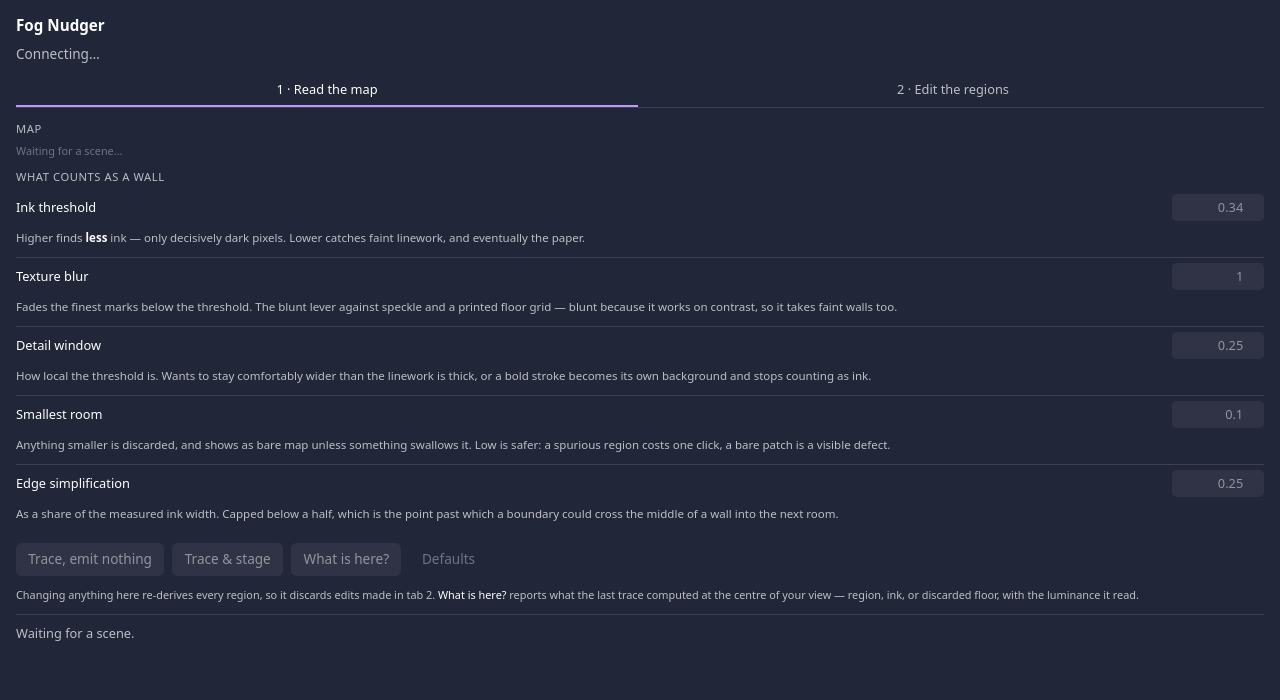
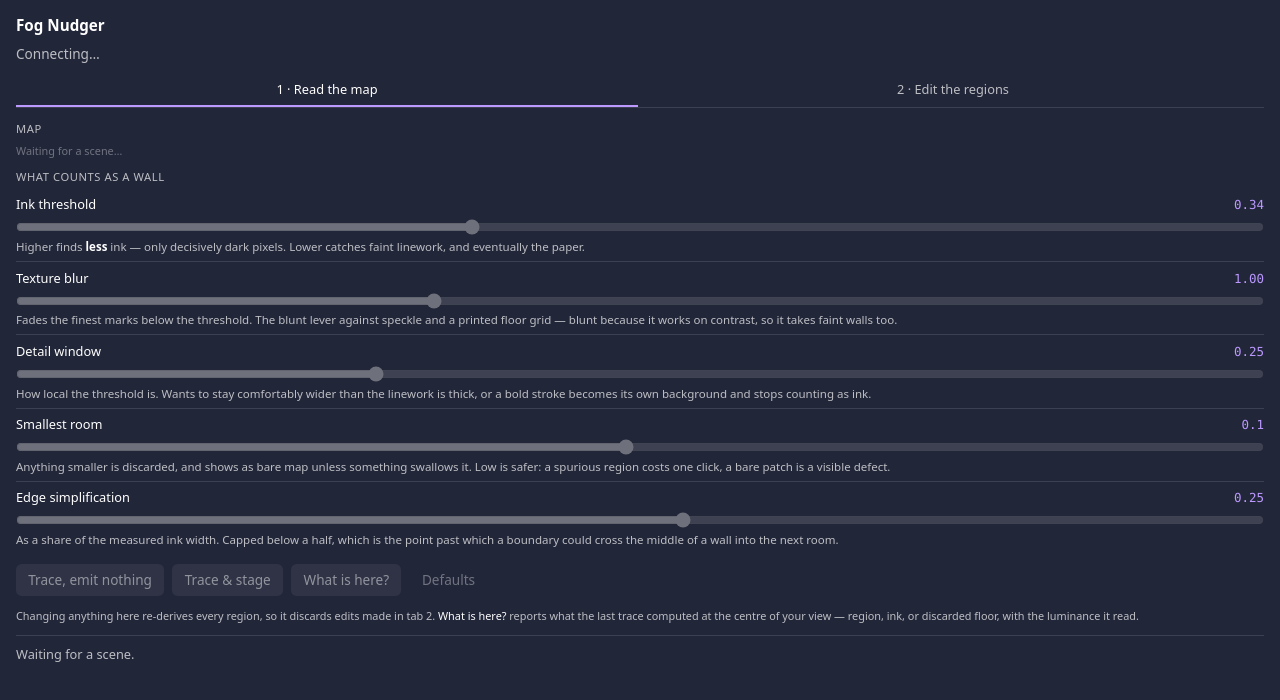
Before and after one commit to CaptainChocolatedessert/fog-nudger, a website built with Vite: page panel.html in a window 1280 px wide. Built offline with nearby package versions, Linux system fonts and the light colour scheme; no server answers; what @owlbear-rodeo/sdk would draw is missing.

Commit message:
Sliders for the parameters, with the smallest-room control on a log scale
These are values arrived at by feel -- drag until the map looks right -- so
the control should support a sweep rather than a typed guess. The readout and
the derived pixel figure update during the drag, on input; only releasing
writes, on change, so one sweep is one write to scene metadata rather than a
hundred.

The smallest-room control is logarithmic, and that is not polish. It spans
0.002 to 6 grid squares -- three orders of magnitude -- with every value a GM
would ever choose near the bottom. On a linear track its default sits 1.6%
along, three pixels from the stop, and the rest of the slider chooses between
absurd and more absurd. On a log track the same default sits at 49%. A slider
that cannot express the values it exists to set is worse than the number box
it replaced.

Round-tripping is the property the tests are aimed at. A value arrives from
scene metadata, positions the slider, and the slider must reproduce it --
otherwise merely opening the panel rewrites a GM's setting, which is the worst
failure a control can have because nothing announces it. Both directions are
checked for every default, and the stronger claim too: whatever the first
round trip produces survives every later one, so nothing drifts.

Snapping matters for the same reason. A linear value is rounded to its own
step and a log value to three significant figures, because otherwise every
drag stores something like 0.30000000000000004 and that is then what appears
in the run log.

Two maxima tightened now that the widget makes range legibility matter: blur
to 3px and window radius to 0.75 squares. Nothing usable was lost -- a 5px
blur against 5.7px ink erases the linework outright, and a 1.5-square radius
is thirteen times any stroke -- and both defaults moved well off the left
stop.

Verified in the browser: seven sliders, accent-coloured, defaults between 22%
and 54% of their tracks, and dragging the ink threshold to 800 of 1000 updates
its readout to 0.72 without writing.

Co-Authored-By: Claude Opus 5 <noreply@anthropic.com>

```diff
--- a/panel.html
+++ b/panel.html
@@ -140,35 +140,49 @@
         background: transparent;
       }
 
-      /* One row per setting: label, control, and the value in a unit the GM can feel. */
+      /*
+        One row per setting: label and value on the first line, the slider across the second, the
+        hint under both. Sliders rather than number boxes because these are values you arrive at by
+        feel — you drag until the map looks right, and the readout tells you where you landed.
+      */
       .settings { margin-bottom: 0.6rem; }
       .setting {
         display: grid;
         grid-template-columns: 1fr auto;
-        align-items: center;
-        gap: 0.2rem 0.5rem;
-        padding: 0.3rem 0;
+        align-items: baseline;
+        gap: 0.15rem 0.5rem;
+        padding: 0.4rem 0;
       }
       .setting + .setting { border-top: 1px solid var(--line); }
       .setting label { font-size: 0.8rem; }
-      .setting input[type="number"] {
-        width: 5rem;
-        font: inherit;
-        font-size: 0.8rem;
-        color: var(--text);
-        background: var(--line);
-        border: 1px solid transparent;
-        border-radius: 0.3rem;
-        padding: 0.2rem 0.3rem;
-        text-align: right;
+      .setting .value {
+        font-family: ui-monospace, Consolas, monospace;
+        font-size: 0.78rem;
+        color: var(--accent);
       }
-      .setting input:focus { outline: none; border-color: var(--accent); }
-      .setting input:disabled { opacity: 0.5; }
+      .setting input[type="range"] {
+        grid-column: 1 / -1;
+        width: 100%;
+        margin: 0.15rem 0 0.1rem;
+        /*
+          The track and thumb are drawn by the browser against the *system* palette, not the page.
+          That is the same trap the map dropdown fell into — it rendered white-on-white and looked
+          empty — so the colour is stated rather than inherited. `accent-color` is enough for the
+          filled track and the thumb in every browser that ships this panel.
+        */
+        accent-color: var(--accent);
+        background: transparent;
+        cursor: grab;
+      }
+      .setting input[type="range"]:active { cursor: grabbing; }
+      .setting input[type="range"]:focus-visible { outline: 1px solid var(--accent); outline-offset: 2px; }
+      .setting input:disabled { opacity: 0.45; cursor: default; }
       .setting .hint {
         grid-column: 1 / -1;
         font-size: 0.72rem;
         color: var(--dim);
         line-height: 1.35;
+        margin: 0;
       }
       .setting .hint b { font-weight: 600; color: var(--text); }
 
--- a/src/panel.ts
+++ b/src/panel.ts
@@ -25,6 +25,13 @@ import {
   type Settings,
 } from "./settings";
 import { readSettings, writeSettings } from "./settingsStore";
+import {
+  formatValue,
+  fromSlider,
+  SLIDER_STEPS,
+  toSlider,
+  type Scale,
+} from "./sliderScale";
 import {
   acceptStaged,
   removeOurs,
@@ -269,6 +276,7 @@ const TRACE_CONTROLS: readonly {
   readonly name: TraceName;
   readonly label: string;
   readonly hint: string;
+  readonly scale?: Scale;
   /** Renders the value in a unit the GM can feel, given the last run's pixels per grid square. */
   readonly derive?: (value: number, pxPerSquare: number) => string;
 }[] = [
@@ -291,6 +299,10 @@ const TRACE_CONTROLS: readonly {
   },
   {
     name: "minRoomSquares",
+    // Logarithmic: three orders of magnitude, with everything a GM will pick near the bottom. On a
+    // linear track the default sits 1.6% along and the rest of the slider chooses between absurd
+    // values.
+    scale: "log",
     label: "Smallest room",
     hint: "Anything smaller is discarded, and shows as bare map unless something swallows it. Low is safer: a spurious region costs one click, a bare patch is a visible defect.",
     derive: (value, px) => `${Math.round(value * px * px)} px, ${(Math.sqrt(value) * px).toFixed(0)} px across`,
@@ -306,6 +318,7 @@ const REVIEW_CONTROLS: readonly {
   readonly name: ReviewName;
   readonly label: string;
   readonly hint: string;
+  readonly scale?: Scale;
   readonly derive?: (value: number, pxPerSquare: number) => string;
 }[] = [
   {
@@ -330,6 +343,8 @@ function settingRow(
   name: SettingName,
   label: string,
   hint: string,
+  scale: Scale,
+  derive: ((value: number, pxPerSquare: number) => string) | undefined,
   value: number,
   onChange: (value: number) => void,
 ): HTMLElement {
@@ -341,51 +356,71 @@ function settingRow(
   text.textContent = label;
   text.htmlFor = `set-${name}`;
 
+  const readout = document.createElement("output");
+  readout.className = "value";
+  readout.htmlFor = `set-${name}`;
+  readout.textContent = formatValue(value, limits, scale);
+
   const input = document.createElement("input");
-  input.type = "number";
+  input.type = "range";
   input.id = `set-${name}`;
-  input.min = String(limits.min);
-  input.max = String(limits.max);
-  input.step = String(limits.step);
-  input.value = String(value);
+  input.min = "0";
+  input.max = String(SLIDER_STEPS);
+  input.step = "1";
+  input.value = String(toSlider(value, limits, scale));
 
   const note = document.createElement("p");
   note.className = "hint";
-  note.innerHTML = hint;
-  note.dataset.name = name;
 
-  // On `change` rather than `input`: committing on every keystroke would write to scene metadata
-  // once per digit, and a half-typed number is a value nobody meant.
+  const px = lastPixelsPerSquare();
+  const paintHint = (current: number): void => {
+    const derived = px !== null && derive ? ` <b>${derive(current, px)}</b>` : "";
+    note.innerHTML = hint + derived;
+  };
+  paintHint(value);
+
+  // Two events, and the split is the point of using a slider at all. `input` fires continuously
+  // while dragging, so it drives the readout and the derived figure — that live feedback is the
+  // whole reason a slider beats a number box here. `change` fires once on release, and only that
+  // writes: committing mid-drag would put a hundred values through scene metadata to reach one.
+  input.addEventListener("input", () => {
+    const current = fromSlider(Number(input.value), limits, scale);
+    readout.textContent = formatValue(current, limits, scale);
+    paintHint(current);
+  });
   input.addEventListener("change", () => {
-    const parsed = Number(input.value);
-    onChange(Number.isFinite(parsed) ? parsed : value);
+    onChange(fromSlider(Number(input.value), limits, scale));
   });
 
-  row.append(text, input, note);
+  row.append(text, readout, input, note);
   return row;
 }
 
 /** Repaint both control groups from the current settings, and refresh the derived figures. */
 function renderSettings(): void {
-  const px = lastPixelsPerSquare();
-
   const paint = (
     container: HTMLElement | null,
-    controls: readonly { name: string; label: string; hint: string; derive?: (v: number, p: number) => string }[],
+    controls: readonly {
+      name: string;
+      label: string;
+      hint: string;
+      scale?: Scale;
+      derive?: (v: number, p: number) => string;
+    }[],
     read: (name: string) => number,
     write: (name: string, value: number) => void,
   ): void => {
     if (!container) return;
     container.replaceChildren();
     for (const control of controls) {
-      const value = read(control.name);
-      const derived = px !== null && control.derive ? ` <b>${control.derive(value, px)}</b>` : "";
       container.append(
         settingRow(
           control.name as SettingName,
           control.label,
-          control.hint + derived,
-          value,
+          control.hint,
+          control.scale ?? "linear",
+          control.derive,
+          read(control.name),
           (next) => write(control.name, next),
         ),
       );
--- a/src/settings.ts
+++ b/src/settings.ts
@@ -114,9 +114,12 @@ export const DEFAULT_SETTINGS: Settings = {
 
 /** Bounds for every field, and the step a control should offer. */
 export const SETTING_LIMITS = {
-  blurSigma: { min: 0, max: 5, step: 0.25 },
+  // Maxima chosen so the default sits somewhere a GM can push in both directions. A blur of 5px
+  // against 5.7px ink would erase the linework outright, and a window radius of 1.5 squares is 13
+  // times any stroke — both were reachable only by crushing the useful end of the track.
+  blurSigma: { min: 0, max: 3, step: 0.25 },
   sauvolaK: { min: 0.02, max: 0.9, step: 0.02 },
-  sauvolaRadiusSquares: { min: 0.05, max: 1.5, step: 0.05 },
+  sauvolaRadiusSquares: { min: 0.05, max: 0.75, step: 0.05 },
   minRoomSquares: { min: 0.002, max: 6, step: 0.01 },
   // Capped below the half-ink-width bound that stops a boundary crossing a wall. A GM cannot be
   // given a control whose top end silently merges rooms.
--- /dev/null
+++ b/src/sliderScale.ts
@@ -0,0 +1,94 @@
+/**
+ * Mapping a setting onto a slider track, and back.
+ *
+ * ## Why this is not just `input.value`
+ *
+ * A range input is linear over its track, and one of these parameters is not a linear quantity. The
+ * smallest-room threshold spans 0.002 to 6 grid squares — **three orders of magnitude** — and every
+ * value a GM will ever want sits in the bottom few percent. On a linear track the useful range is
+ * about three pixels wide and the other ninety-seven percent selects between "absurd" and "more
+ * absurd". A slider that cannot express the values it exists to set is worse than the number box it
+ * replaced.
+ *
+ * So a setting can be **logarithmic**, which spreads the same range evenly in *ratio* rather than in
+ * difference: each step multiplies rather than adds. That is the right shape for an area threshold,
+ * where the interesting question is "twice as big" and never "0.01 bigger".
+ *
+ * ## Round-tripping is the property that matters
+ *
+ * A value arrives from scene metadata and has to position the slider; the slider then has to
+ * reproduce that value. If those disagree, merely opening the panel silently rewrites a GM's
+ * setting — which is the worst failure available to a control, because nothing announces it.
+ *
+ * Pure: no DOM, no SDK.
+ */
+
+export type Scale = "linear" | "log";
+
+/**
+ * Track positions. Fine enough that a drag feels continuous and the quantisation is invisible, and
+ * integral so the browser never renders a value between two positions.
+ */
+export const SLIDER_STEPS = 1000;
+
+export interface ScaleLimits {
+  readonly min: number;
+  readonly max: number;
+  readonly step: number;
+}
+
+/** Where on the track a value sits. Clamped, so a stored value out of range still shows somewhere. */
+export function toSlider(value: number, limits: ScaleLimits, scale: Scale): number {
+  const { min, max } = limits;
+  if (!(max > min) || !Number.isFinite(value)) return 0;
+  const clamped = Math.min(max, Math.max(min, value));
+
+  const fraction =
+    scale === "log" && min > 0
+      ? Math.log(clamped / min) / Math.log(max / min)
+      : (clamped - min) / (max - min);
+
+  return Math.round(fraction * SLIDER_STEPS);
+}
+
+/**
+ * What value a track position means.
+ *
+ * Snapped on the way out — to the setting's own step when linear, and to three significant figures
+ * when logarithmic, where a fixed step would be far too coarse at the bottom of the range and
+ * far too fine at the top. Without snapping every drag would store something like
+ * 0.10300000000000001, which is the number a GM then sees in their log.
+ */
+export function fromSlider(position: number, limits: ScaleLimits, scale: Scale): number {
+  const { min, max, step } = limits;
+  if (!(max > min)) return min;
+  const fraction = Math.min(1, Math.max(0, position / SLIDER_STEPS));
+
+  if (scale === "log" && min > 0) {
+    const value = min * Math.pow(max / min, fraction);
+    return clampTo(Number(value.toPrecision(3)), min, max);
+  }
+
+  const raw = min + fraction * (max - min);
+  const snapped = min + Math.round((raw - min) / step) * step;
+  // Steps like 0.02 do not survive repeated addition in binary floating point, so the result is
+  // re-rounded to the step's own precision rather than left with a tail of noise.
+  const decimals = decimalsOf(step);
+  return clampTo(Number(snapped.toFixed(decimals)), min, max);
+}
+
+/** How a value should be written next to its slider. */
+export function formatValue(value: number, limits: ScaleLimits, scale: Scale): string {
+  if (scale === "log") return String(Number(value.toPrecision(3)));
+  return value.toFixed(decimalsOf(limits.step));
+}
+
+function clampTo(value: number, min: number, max: number): number {
+  return Math.min(max, Math.max(min, value));
+}
+
+function decimalsOf(step: number): number {
+  const text = String(step);
+  const dot = text.indexOf(".");
+  return dot < 0 ? 0 : text.length - dot - 1;
+}
```
Also changed, not shown: DESIGN.md (+15 -0 lines), src/sliderScale.test.ts (added, +126 -0 lines).
